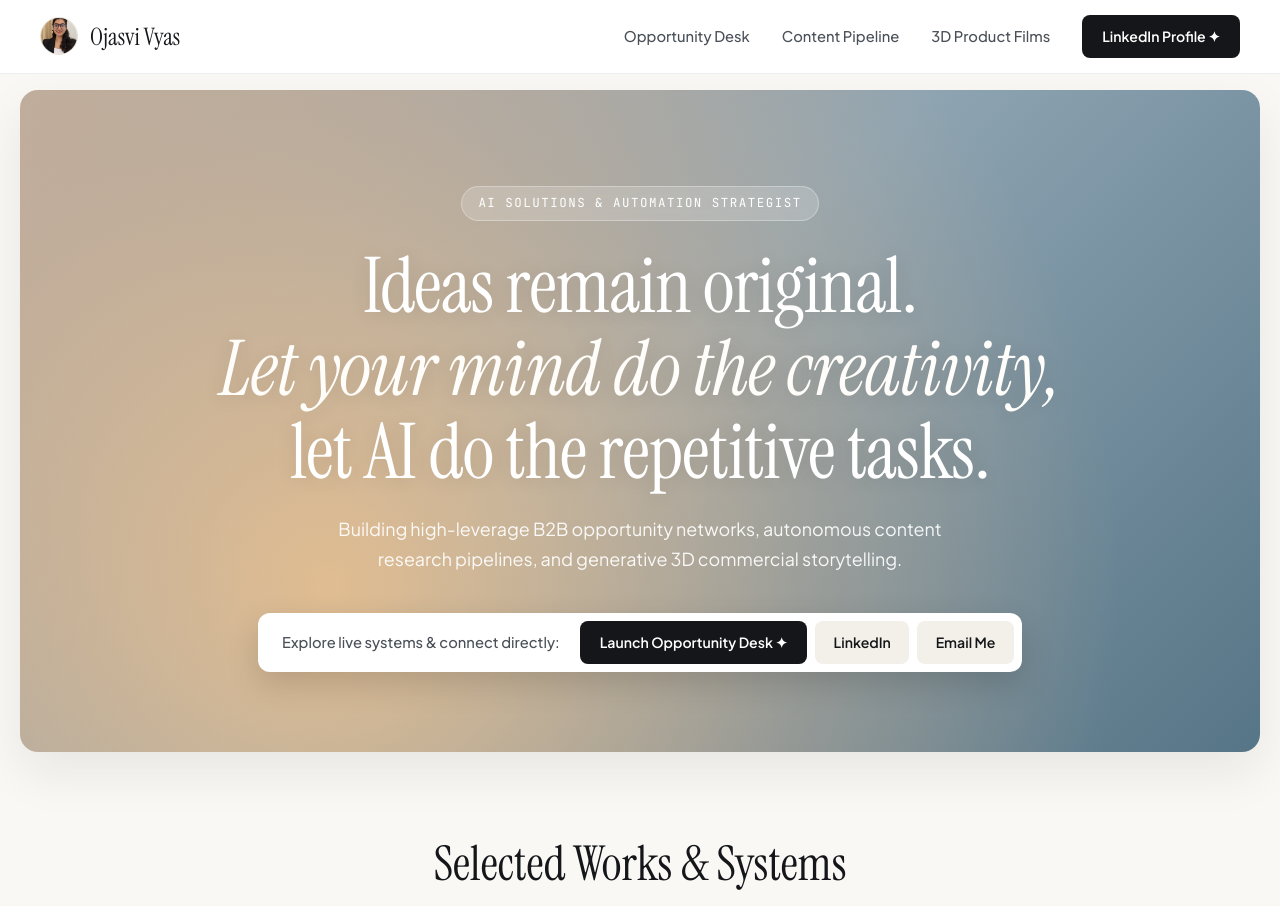
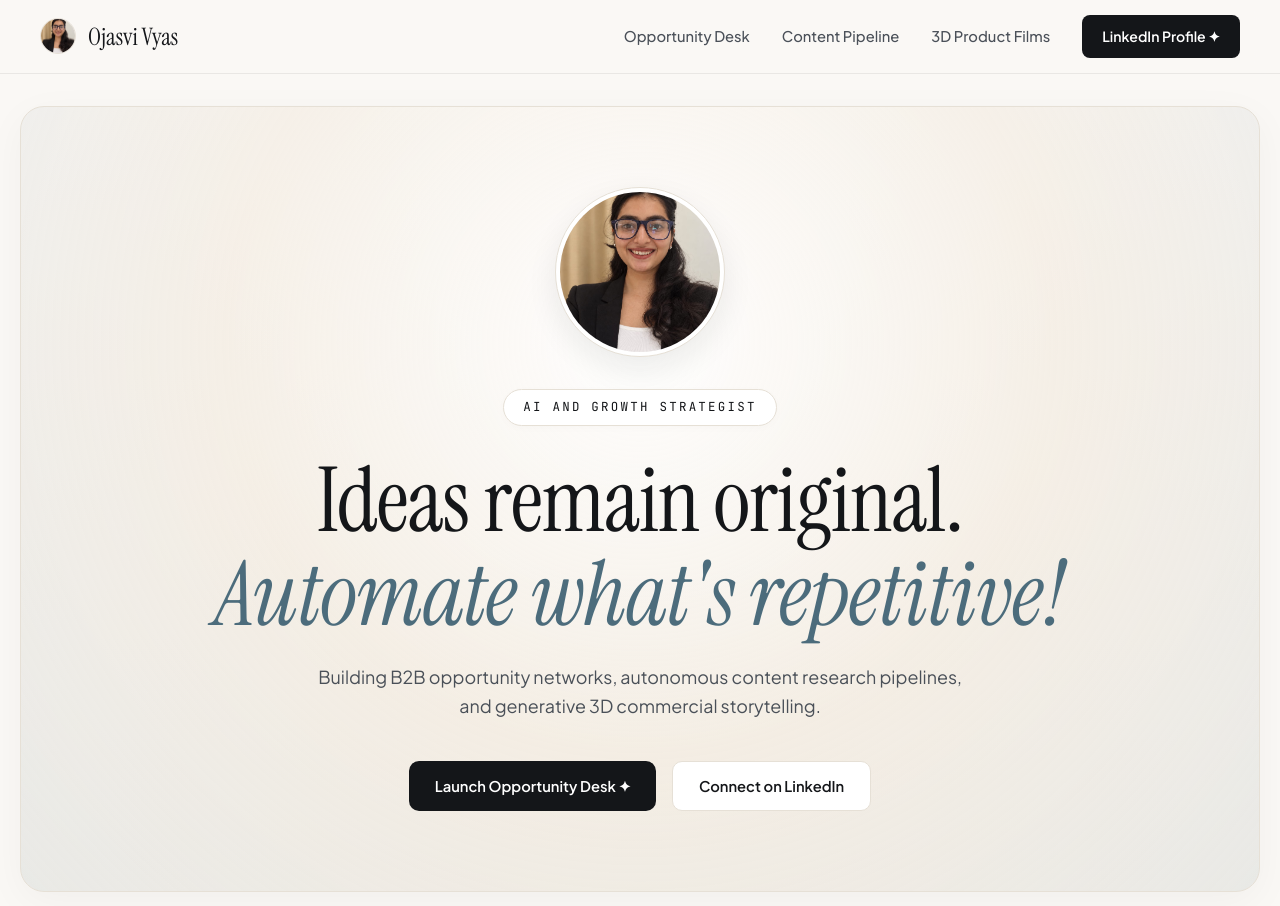
Before and after one commit to ojasvishreeyavyas-alt/AI-Portfolio_Ojasvi-Vyas, a plain HTML site: page index.html in a window 1280 px wide. Shown: the top 906 px of the page. Drawn offline with Linux system fonts and the light colour scheme.

Commit message:
Update index.html

```diff
--- a/index.html
+++ b/index.html
@@ -3,8 +3,8 @@
 <head>
   <meta charset="UTF-8">
   <meta name="viewport" content="width=device-width, initial-scale=1.0">
-  <title>Ojasvi Vyas | Brand & Growth Strategist</title>
-  <meta name="description" content="Ideas remain original. AI automates the repetitive part. AI Portfolio by Ojasvi Vyas.">
+  <title>Ojasvi Vyas | AI and Growth Strategist</title>
+  <meta name="description" content="Ideas remain original. Automate what's repetitive! AI Portfolio by Ojasvi Vyas.">
   <link rel="preconnect" href="https://fonts.googleapis.com">
   <link rel="preconnect" href="https://fonts.gstatic.com" crossorigin>
   <link href="https://fonts.googleapis.com/css2?family=Instrument+Serif:ital@0;1&family=Plus+Jakarta+Sans:wght@300;400;500;600;700&family=JetBrains+Mono:wght@400;500&display=swap" rel="stylesheet">
@@ -38,7 +38,7 @@
       position: sticky;
       top: 0;
       z-index: 100;
-      background: rgba(255, 255, 255, 0.92);
+      background: rgba(250, 248, 245, 0.9);
       backdrop-filter: blur(12px);
       border-bottom: 1px solid rgba(20, 22, 25, 0.07);
       padding: 0.95rem 2rem;
@@ -60,9 +60,9 @@
       color: var(--text-dark);
       text-decoration: none;
     }
-    .brand-avatar {
-      width: 38px;
-      height: 38px;
+    .brand-avatar-sm {
+      width: 36px;
+      height: 36px;
       border-radius: 50%;
       object-fit: cover;
       border: 1px solid var(--border);
@@ -95,87 +95,129 @@
     }
     .btn-pill:hover { background: #2b2f36; transform: translateY(-1px); }
 
-    /* Hero Section */
-    .hero-wrapper { padding: 0 1.25rem; margin-top: 1rem; }
+    /* Hero Section matching screenshot layout */
+    .hero-wrapper {
+      padding: 2rem 1.25rem 4rem 1.25rem;
+    }
     .hero {
       max-width: 1240px;
       margin: 0 auto;
-      border-radius: 18px;
-      padding: 6rem 2rem 5rem 2rem;
+      border-radius: 24px;
+      padding: 5rem 2rem;
       text-align: center;
       position: relative;
       overflow: hidden;
       background:
-        radial-gradient(circle at 25% 75%, rgba(238, 193, 140, 0.85) 0%, rgba(218, 178, 138, 0.35) 45%, transparent 75%),
-        linear-gradient(135deg, #b8aba1 0%, #8ea4b2 48%, #567586 100%);
-      box-shadow: 0 20px 50px rgba(20, 22, 25, 0.08);
-      color: #ffffff;
+        radial-gradient(circle at 50% 30%, rgba(255, 255, 255, 0.9) 0%, rgba(243, 235, 224, 0.6) 50%, rgba(216, 224, 230, 0.4) 100%),
+        linear-gradient(180deg, #faf8f5 0%, #f4efe6 100%);
+      box-shadow: 0 10px 40px rgba(20, 22, 25, 0.04);
+      border: 1px solid var(--border);
     }
     .hero-content {
       position: relative;
       z-index: 2;
       max-width: 880px;
       margin: 0 auto;
+      display: flex;
+      flex-direction: column;
+      align-items: center;
     }
+
+    /* Centered Profile Avatar */
+    .hero-avatar-wrapper {
+      width: 170px;
+      height: 170px;
+      border-radius: 50%;
+      padding: 4px;
+      background: #ffffff;
+      box-shadow: 0 12px 30px rgba(20, 22, 25, 0.08);
+      border: 1px solid var(--border);
+      margin-bottom: 2rem;
+    }
+    .hero-avatar {
+      width: 100%;
+      height: 100%;
+      border-radius: 50%;
+      object-fit: cover;
+    }
+
     .hero-eyebrow {
       display: inline-block;
       font-family: 'JetBrains Mono', monospace;
       font-size: 0.78rem;
       text-transform: uppercase;
-      letter-spacing: 0.12em;
-      padding: 0.4rem 1rem;
+      letter-spacing: 0.18em;
+      padding: 0.45rem 1.2rem;
       border-radius: 99px;
-      background: rgba(255, 255, 255, 0.18);
-      backdrop-filter: blur(8px);
-      border: 1px solid rgba(255, 255, 255, 0.3);
-      color: #fff;
-      margin-bottom: 1.5rem;
+      background: #ffffff;
+      border: 1px solid var(--border);
+      color: var(--text-dark);
+      margin-bottom: 1.75rem;
+      box-shadow: 0 2px 8px rgba(0,0,0,0.02);
     }
+
     .hero h1 {
       font-family: 'Instrument Serif', Georgia, serif;
       font-weight: 400;
-      font-size: clamp(2.8rem, 6vw, 4.8rem);
-      line-height: 1.08;
+      font-size: clamp(3.2rem, 7vw, 5.8rem);
+      line-height: 1.05;
       letter-spacing: -0.01em;
       margin-bottom: 1.25rem;
-      text-shadow: 0 2px 20px rgba(0, 0, 0, 0.12);
+      color: var(--text-dark);
     }
-    .hero h1 em { font-style: italic; color: #fffdf9; }
+    .hero h1 em {
+      font-style: italic;
+      color: var(--slate-blue);
+    }
+
     .hero-sub {
       font-size: 1.12rem;
       font-weight: 400;
-      color: rgba(255, 255, 255, 0.92);
-      max-width: 670px;
+      color: var(--text-body);
+      max-width: 650px;
       margin: 0 auto 2.5rem auto;
       line-height: 1.65;
     }
-    .hero-bar {
-      background: #ffffff;
-      padding: 0.5rem 0.5rem 0.5rem 1.5rem;
-      border-radius: 12px;
+
+    .hero-actions {
+      display: flex;
+      gap: 1rem;
+      justify-content: center;
+      flex-wrap: wrap;
+    }
+    .btn-dark-pill {
+      background: var(--btn-dark);
+      color: #ffffff;
+      padding: 0.75rem 1.6rem;
+      border-radius: 10px;
+      font-weight: 600;
+      font-size: 0.92rem;
+      text-decoration: none;
       display: inline-flex;
       align-items: center;
-      gap: 1.25rem;
-      box-shadow: 0 12px 32px rgba(0, 0, 0, 0.15);
-      flex-wrap: wrap;
-      justify-content: center;
+      gap: 0.5rem;
+      transition: all 0.2s;
     }
-    .hero-bar-text { color: var(--text-body); font-size: 0.92rem; font-weight: 500; }
-    .hero-bar-actions { display: flex; gap: 0.5rem; flex-wrap: wrap; }
-    .btn-light {
-      background: var(--bg-subtle);
+    .btn-dark-pill:hover { background: #2b2f36; transform: translateY(-1px); }
+
+    .btn-outline-pill {
+      background: #ffffff;
       color: var(--text-dark);
-      padding: 0.6rem 1.15rem;
-      border-radius: 8px;
+      border: 1px solid var(--border);
+      padding: 0.75rem 1.6rem;
+      border-radius: 10px;
       font-weight: 600;
-      font-size: 0.88rem;
+      font-size: 0.92rem;
       text-decoration: none;
-      transition: background 0.2s;
+      display: inline-flex;
+      align-items: center;
+      gap: 0.5rem;
+      transition: all 0.2s;
     }
-    .btn-light:hover { background: #e5dfd5; }
+    .btn-outline-pill:hover { border-color: var(--text-muted); background: var(--bg-subtle); }
 
     /* Main Container */
-    .container { max-width: 1120px; margin: 0 auto; padding: 4.5rem 1.5rem 6rem 1.5rem; }
+    .container { max-width: 1120px; margin: 0 auto; padding: 2rem 1.5rem 6rem 1.5rem; }
     .section-header { text-align: center; margin-bottom: 3.5rem; }
     .section-header h2 {
       font-family: 'Instrument Serif', Georgia, serif;
@@ -231,7 +273,6 @@
       border: 1px solid var(--border);
     }
 
-    /* Single-line problem statement */
     .problem-banner {
       background: var(--bg-subtle);
       border-left: 3px solid var(--slate-blue);
@@ -245,7 +286,6 @@
 
     .proj-lead { font-size: 1.1rem; color: var(--text-body); margin-bottom: 1.75rem; }
 
-    /* Visual Graph / Metrics Bar */
     .metrics-grid {
       display: grid;
       grid-template-columns: repeat(3, 1fr);
@@ -275,7 +315,6 @@
       font-weight: 500;
     }
 
-    /* Workflow Visualizer */
     .workflow-bar {
       display: flex;
       align-items: center;
@@ -299,7 +338,6 @@
     }
     .wf-arrow { color: var(--warm-gold); font-weight: bold; }
 
-    /* Media Showcase */
     .media-showcase { margin: 1.75rem 0; }
     .media-showcase-title {
       font-size: 0.78rem;
@@ -346,7 +384,6 @@
       color: #eab308;
     }
 
-    /* Footer & Tags */
     .card-footer {
       display: flex;
       justify-content: space-between;
@@ -382,7 +419,7 @@
   <nav>
     <div class="nav-container">
       <a href="#" class="brand">
-        <img src="professional photo.jpeg" alt="Ojasvi Vyas" class="brand-avatar">
+        <img src="professional photo.jpeg" alt="Ojasvi Vyas" class="brand-avatar-sm">
         Ojasvi Vyas
       </a>
       <div class="nav-links">
@@ -396,36 +433,32 @@
     </div>
   </nav>
 
-  <!-- Hero Section -->
+  <!-- Hero Section matching your screenshot structure -->
   <div class="hero-wrapper">
     <section class="hero">
       <div class="hero-content">
-        <span class="hero-eyebrow">AI Solutions &amp; Automation Strategist</span>
-        <h1>Ideas remain original.<br><em>Let your mind do the creativity,</em> let AI do the repetitive tasks.</h1>
+        <div class="hero-avatar-wrapper">
+          <img src="professional photo.jpeg" alt="Ojasvi Vyas" class="hero-avatar">
+        </div>
+        <span class="hero-eyebrow">AI and Growth Strategist</span>
+        <h1>Ideas remain original.<br><em>Automate what's repetitive!</em></h1>
         <p class="hero-sub">
-          Building high-leverage B2B opportunity networks, autonomous content research pipelines, and generative 3D commercial storytelling.
+          Building B2B opportunity networks, autonomous content research pipelines, and generative 3D commercial storytelling.
         </p>
-
-        <div class="hero-bar">
-          <span class="hero-bar-text">Explore live systems &amp; connect directly:</span>
-          <div class="hero-bar-actions">
-            <a href="https://opportunity-desk.savorynote2.chatgpt.site" target="_blank" rel="noopener noreferrer" class="btn-pill">
-              Launch Opportunity Desk ✦
-            </a>
-            <a href="https://www.linkedin.com/in/ojasvi-vyas-8a55111bb" target="_blank" rel="noopener noreferrer" class="btn-light">
-              LinkedIn
-            </a>
-            <a href="mailto:ojasvishreeyavyas@gmail.com" class="btn-light">
-              Email Me
-            </a>
-          </div>
+        <div class="hero-actions">
+          <a href="https://opportunity-desk.savorynote2.chatgpt.site" target="_blank" rel="noopener noreferrer" class="btn-dark-pill">
+            Launch Opportunity Desk ✦
+          </a>
+          <a href="https://www.linkedin.com/in/ojasvi-vyas-8a55111bb" target="_blank" rel="noopener noreferrer" class="btn-outline-pill">
+            Connect on LinkedIn
+          </a>
         </div>
       </div>
     </section>
   </div>
 
   <!-- Selected Projects -->
-  <div class="container">
+  <div class="container" id="projects">
     <div class="section-header">
       <h2>Selected Works &amp; Systems</h2>
       <p>Three core pillars engineered to replace manual bottlenecks with intelligent automation.</p>
@@ -533,7 +566,7 @@
           Combining generative visual tools, macro 3D product rendering, and cinematic art direction to craft high-impact commercial storytelling for luxury timepieces.
         </p>
 
-        <!-- Media Showcase using your exact GitHub filenames -->
+        <!-- Media Showcase -->
         <div class="media-showcase">
           <div class="media-showcase-title">Featured Luxury Timepiece Films &amp; Royal Visual Renders</div>
           <div class="media-grid">
@@ -561,7 +594,7 @@
 
             <!-- Image 1 -->
             <div class="media-item">
-              <img src="watches_are_not_giving_royal_feel_royal_feels_not_coming_royal_needed_better_cczblohlc6s5qzly4jog_1.png" alt="Rolersonie Rose Gold Chronograph Watch Render"[cite: 9]>
+              <img src="watches_are_not_giving_royal_feel_royal_feels_not_coming_royal_needed_better_cczblohlc6s5qzly4jog_1.png" alt="Rolersonie Rose Gold Chronograph Watch Render">[cite: 9]
               <div class="media-caption">
                 <strong>Rose-Gold &amp; Alligator Chronograph</strong>[cite: 9]
                 <span>Studio Split-Light Render</span>
@@ -570,7 +603,7 @@
 
             <!-- Image 2 -->
             <div class="media-item">
-              <img src="watches_are_not_giving_royal_feel_royal_feels_not_coming_royal_needed_better_xmligk7ta7eypdjfntn2_0.png" alt="Luxury Gold Watch on Burgundy Velvet Cushion"[cite: 10]>
+              <img src="watches_are_not_giving_royal_feel_royal_feels_not_coming_royal_needed_better_xmligk7ta7eypdjfntn2_0.png" alt="Luxury Gold Watch on Burgundy Velvet Cushion">[cite: 10]
               <div class="media-caption">
                 <strong>Sapphire-Bezel Heritage Timepiece</strong>[cite: 10]
                 <span>Royal Editorial Concept</span>
```
